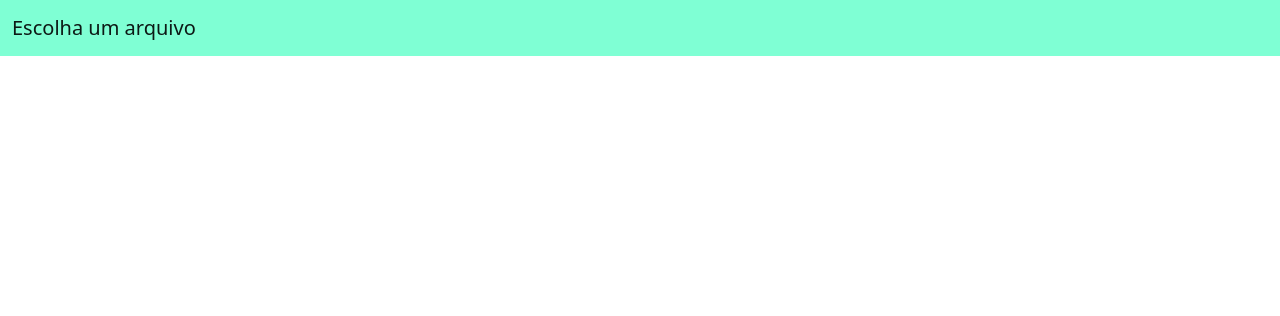
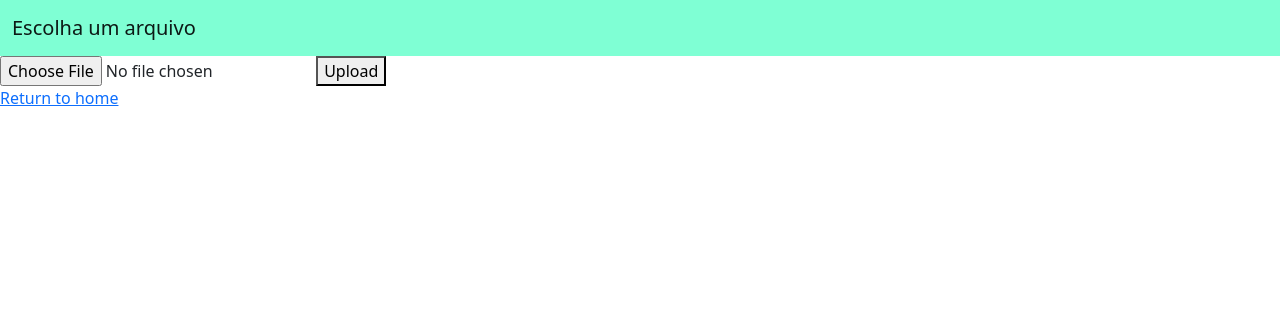
Before and after one commit to bit-flipping/calculofen, a Django app: page / in a window 1280 px wide. Shown: the top 316 px of the page. Run offline with Django 4.2, Linux system fonts and the light colour scheme.

Commit message:
inserido arquivo

```diff
--- a/calcfen/templates/fen/home.html
+++ b/calcfen/templates/fen/home.html
@@ -18,6 +18,22 @@
       </div>
     </nav>
 
+    <!-- modificado a partir daqui -->
+
+    <form method="post" enctype="multipart/form-data">
+      {% csrf_token %}
+      <input type="file" name="myfile">
+      <button type="submit">Upload</button>
+    </form>
+
+    {% if uploaded_file_url %}
+      <p>File uploaded at: <a href="{{ uploaded_file_url }}">{{ uploaded_file_url }}</a></p>
+    {% endif %}
+
+    <p><a href="{% url 'home' %}">Return to home</a></p>
+
+    <!-- modificado até daqui -->
+
     {% block conteudo %}
     {% endblock %}
 
```
